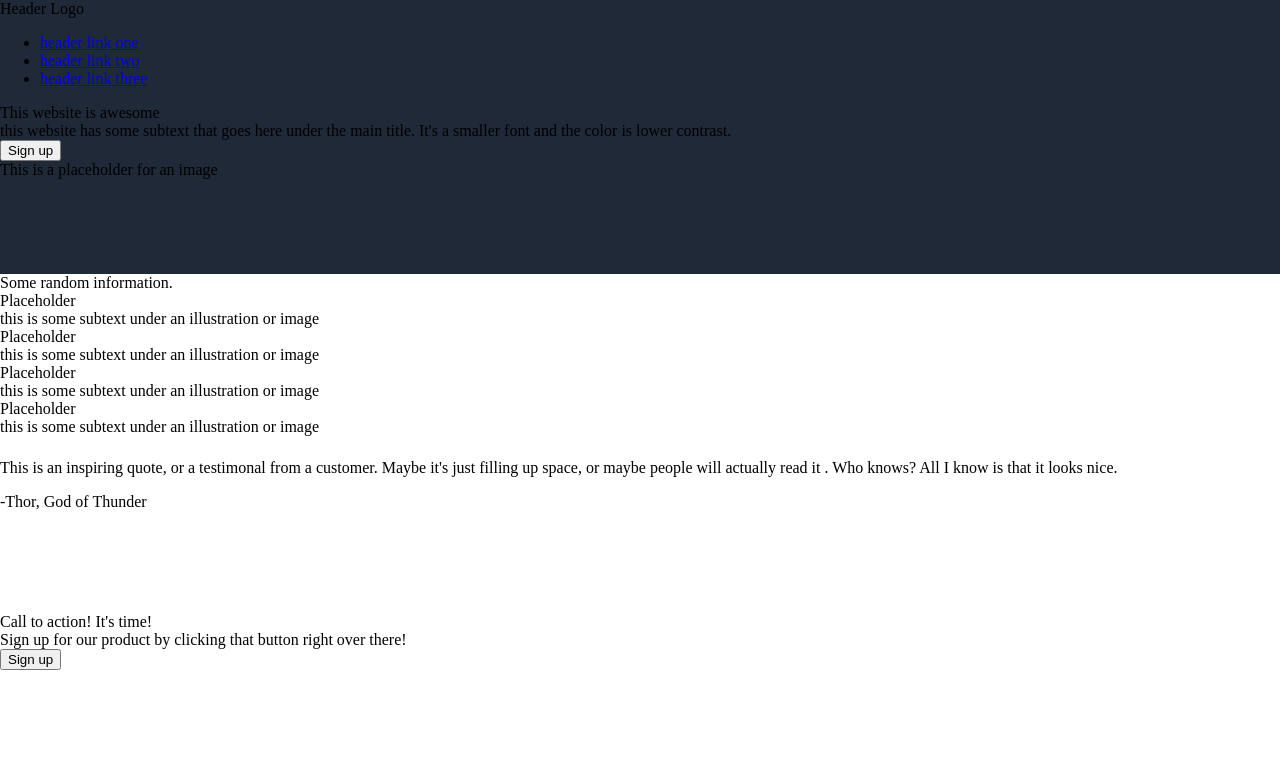
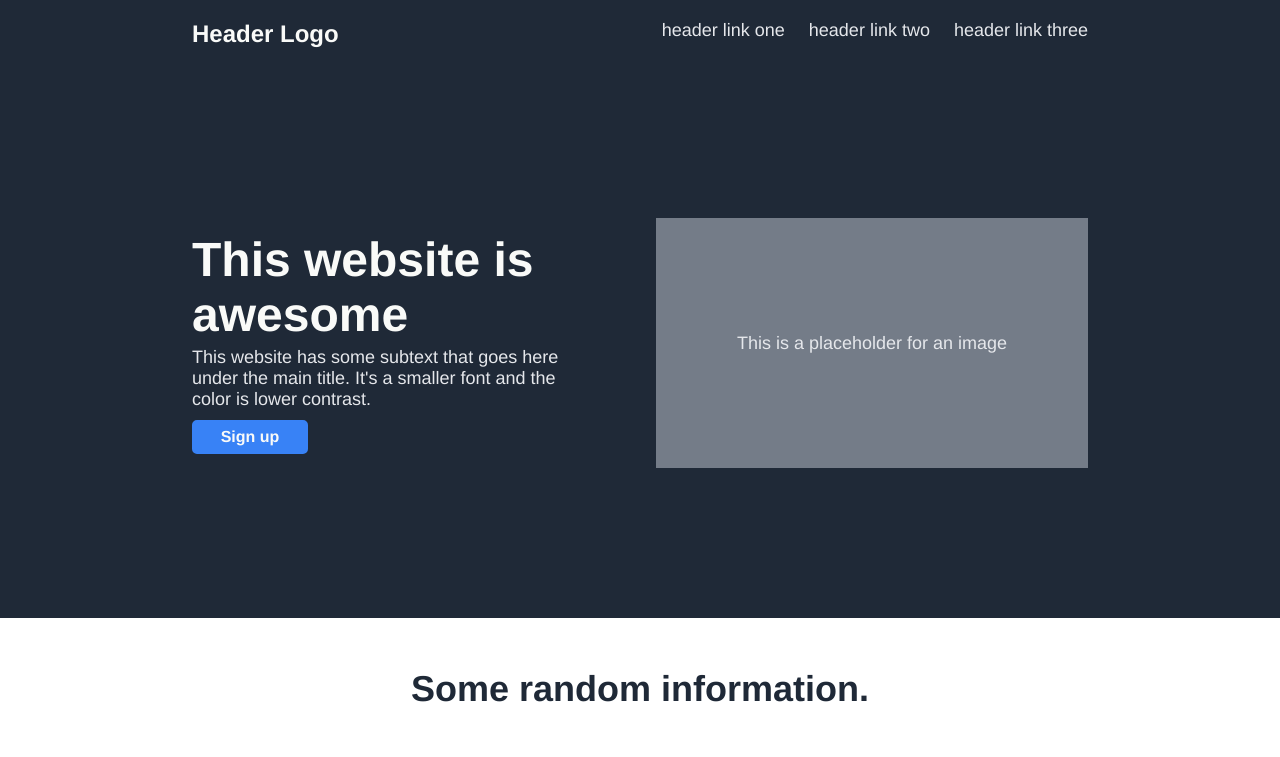
Before and after one commit to n-pogorelskaia/landing-page-assignment, a plain HTML site: page index.html in a window 1280 px wide. Shown: the top 757 px of the page. Drawn offline with Linux system fonts and the light colour scheme.

Commit message:
Added styling of header, information sections and quote section

```diff
--- a/index.html
+++ b/index.html
@@ -24,12 +24,10 @@
                 This website is awesome
             </div>
             <div class="secondary-text">
-                this website has some subtext that goes here under the main title. It's a smaller font and the color is
+                This website has some subtext that goes here under the main title. It's a smaller font and the color is
                 lower contrast.
             </div>
-            <button class="button-top">
-                Sign up
-            </button>
+            <div class="button button-top">Sign up</div>
         </div>
         <div class="info-image">
             This is a placeholder for an image
@@ -75,7 +73,8 @@
         </div>
     </div>
     <div class="quote-subsection">
-        <p>This is an inspiring quote, or a testimonal from a customer. Maybe it's just filling up space, or maybe
+        <p class="quote">This is an inspiring quote, or a testimonal from a customer. Maybe it's just filling up space,
+            or maybe
             people will actually read it . Who knows? All I know is that it looks nice.</p>
         <div class="signature">-Thor, God of Thunder</div>
     </div>
@@ -85,7 +84,7 @@
                 <div class="call-header">Call to action! It's time!</div>
                 <div class="call-subtext">Sign up for our product by clicking that button right over there!</div>
             </div>
-            <button class="call-button">Sign up</button>
+            <div class="button call-button">Sign up</div>
         </div>
     </div>
     <div class="footer">
--- a/styles/style.css
+++ b/styles/style.css
@@ -8,35 +8,143 @@
 
 body {
     margin: 0;
-    height: 100vh;
     display:flex;
     flex-direction: column;
+    font-family: Helvetica, Verdana, sans-serif;
+    color: #E5E7EB;
 }
+
+a {
+    text-decoration: none;
+    color: #E5E7EB;
+    font-size: 18px;
+}
+
 
 .header, .footer, .website-info {
     background-color: #1F2937;
 }
 
 .header{
-    flex-grow: 0;
+    display: flex;
+    justify-content: space-between;
+    padding: 20px  15%;
+}
+
+.header-logo {
+    color: #F9FAF8;
+    font-size: 24px;
+    font-weight: 900;
+}
+
+.header-navbar  {
+    list-style-type: none;
+    margin: 0;
+    padding: 0;
+    display: flex;
+    gap: 24px;
 }
 
 .website-info {
-    flex: 1;
+    display: flex;
+    align-items: center;
+    padding: 150px 15%;
+}
+
+.info-main-text {
+    color:#F9FAF8;
+    font-size: 48px;
+    font-weight: 900;
+}
+
+.secondary-text {
+    color: #E5E7EB;
+    font-size: 18px;
+    padding: 5px 40px 10px 0;
+}
+
+.button {
+    height: 30px;
+    width: 80px;
+    padding: 0 16px;
+    font-weight: 700;
+    color:#F9FAF8;
+    line-height: 30px;
+    border: 2px solid  #3882F6;
+    background-color: #3882F6;
+    border-radius: 5px;
+    text-align: center;
+}
+
+.info-image {
+    height: 250px;
+    width: 1000px;
+    margin-left: 50px;
+    background-color: #747c88;
+    font-size: 18px;
+    text-align: center;
+    line-height: 250px;
 }
 
 .information-subsection {
-    flex: 1;
+    color: #1F2937;
+    display: flex;
+    flex-direction: column;
+    align-items: center;
+}
+
+.information-header {
+    color: #1F2937;
+    font-weight: 900;
+    font-size: 36px;
+    padding: 50px;
+}
+
+.cards {
+    padding: 0 20% 100px 20%;
+    display: flex;
+    flex-wrap: wrap;
+}
+
+.media-card {
+    width: 200px;
+    display: flex;
+    flex-direction: column;
+    align-items: center;
+}
+
+.illustration {
+    height: 150px;
+    width: 150px ;
+    border: 3px solid #3882F6;
+    border-radius: 18px;
+    line-height: 150px;
+    text-align: center;
+}
+
+.illustration-subtext {
+    padding: 10px;
+    text-align: center;
 }
 
 .quote-subsection {
-    flex: 1;
+    background-color: #E5E7EB;
+    color: #1F2937;
+    padding: 100px 20%;
+}
+
+.quote {
+    font-size: 36px;
+    font-weight: 100;
+    font-style: italic;
+}
+
+.signature {
+
 }
 
 .call-section {
-    flex: 1;
 }
 
 .footer{
-    flex-grow: 0;
 }
```
